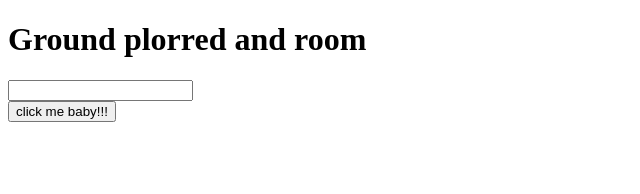
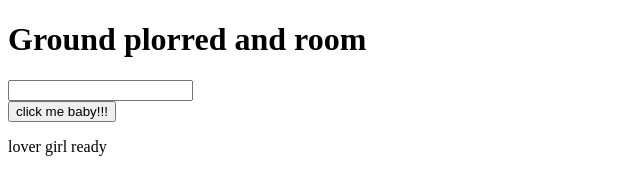
Before and after one commit to Rakib852/my-first-website, a plain HTML site: page index.html in a window 1280 px wide. Shown: the whole page, without its empty margins (0-640 px from the left). Drawn offline with Linux system fonts and the light colour scheme.

Commit message:
text adding

```diff
--- a/index.html
+++ b/index.html
@@ -9,5 +9,6 @@
     <input type="text">
     <br>
     <button>click me baby!!!</button>
+    <p>lover girl ready</p>
 </body>
 </html>
```
